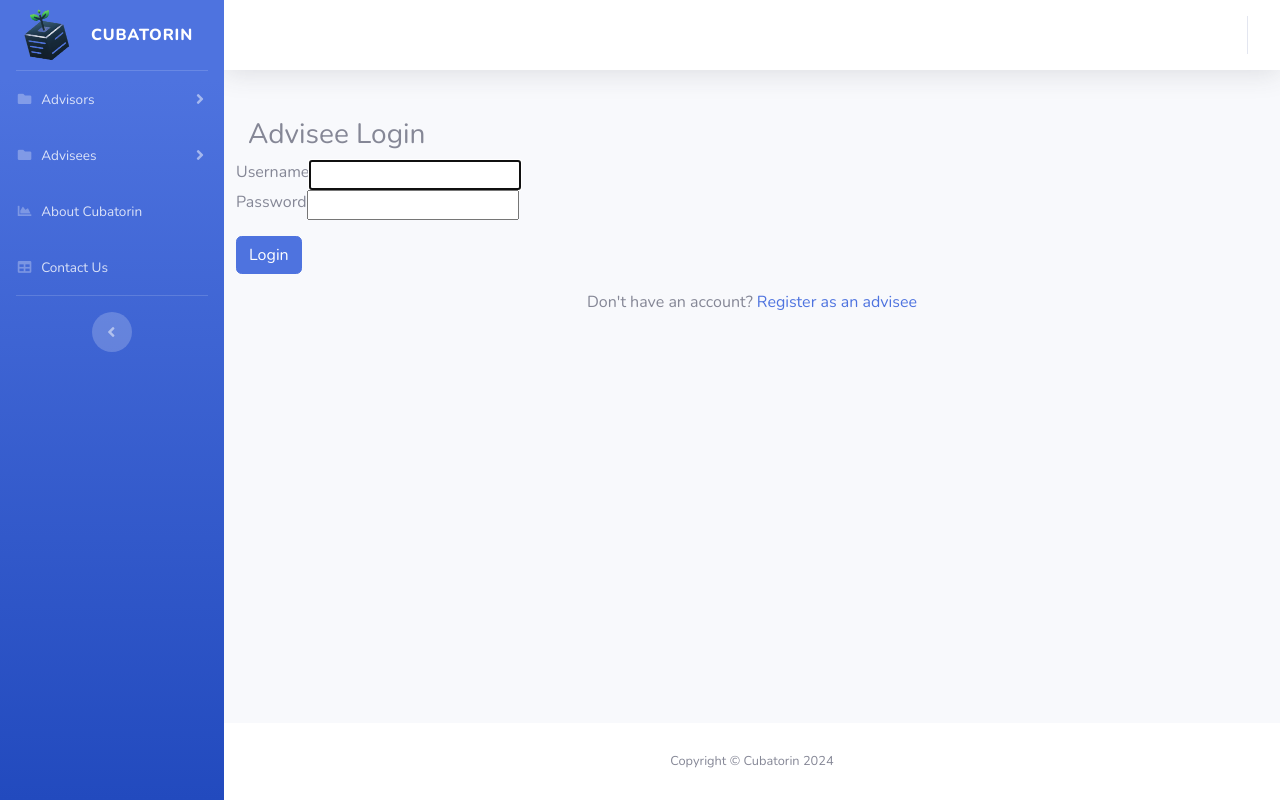
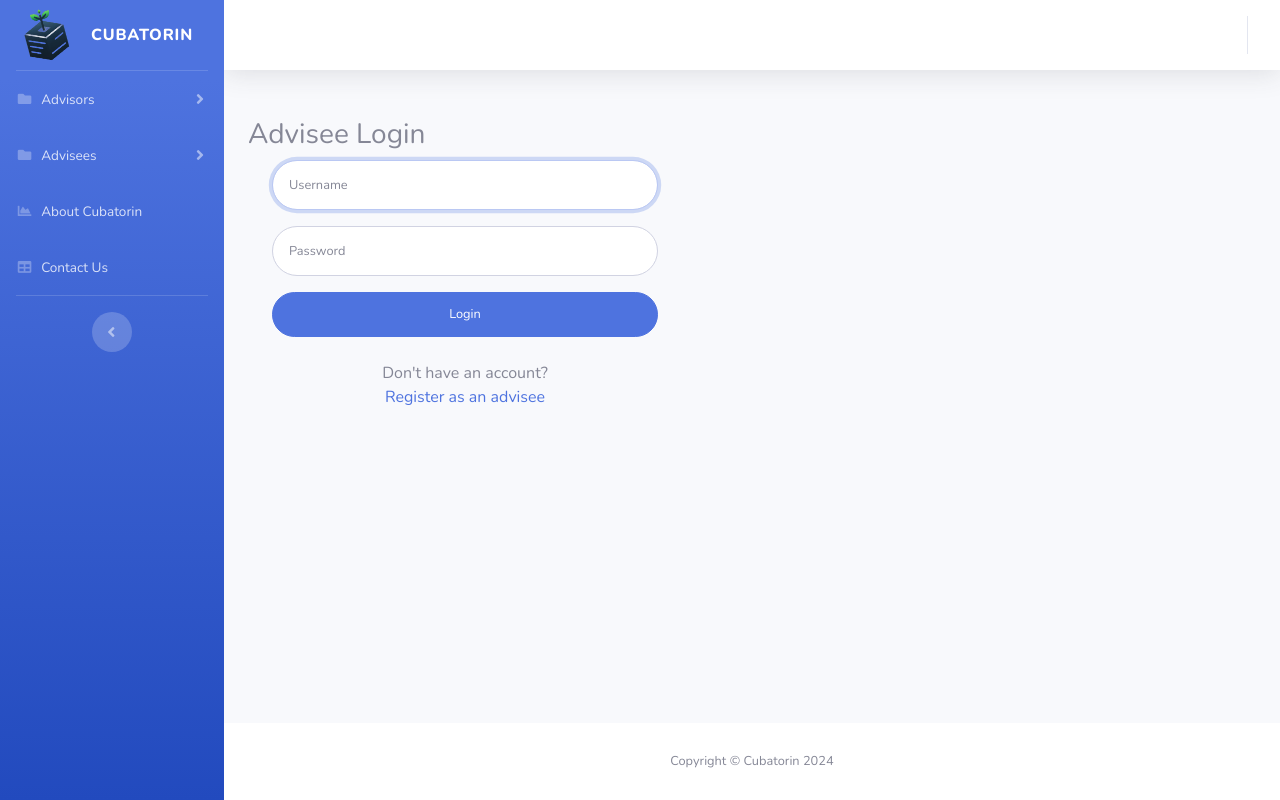
Before and after one commit to Lajellu/cubatorin-bse, a Django app: page /advisee/login/ in a window 1280 px wide. Run offline with Django 5.2, Linux system fonts and the light colour scheme; parts of the project's set-up code (start-up, migrations or seed data) failed here and were passed over; some libraries are stand-ins or nearby versions.

Commit message:
styled advisor and advisee login pages.

```diff
--- a/templates/advisee/login.html
+++ b/templates/advisee/login.html
@@ -1,29 +1,55 @@
 {% extends 'base.html' %}
+
 {% block content %}
 <h3>Advisee Login</h3>
 
-<form method="POST" action="">
+<div class="container">
+    <div class="row">
+        <div class="col-12 col-md-8 col-lg-5">
+            <form method="POST" action="" class="user">
                 {% csrf_token %}
+                <div class="form-group">
+                    <input
+                        type="text"
+                        name="username"
+                        autofocus=""
+                        autocapitalize="none"
+                        autocomplete="username"
+                        maxlength="150"
+                        required=""
+                        id="id_username"
+                        class="form-control form-control-user"
+                        placeholder="Username"
+                    >
+                </div>
+                <div class="form-group">
+                    <input
+                        type="password"
+                        name="password"
+                        autocomplete="current-password"
+                        required=""
+                        id="id_password"
+                        class="form-control form-control-user"
+                        placeholder="Password"
+                    >
+                </div>
 
-    <div class="row">Username {{form.username}}</div>
-    <div class="row">Password {{form.password}}</div>
+                <input type="submit" value="Login" class="btn btn-primary btn-user btn-block">
 
             {% if form_errors %}
-        <div class="row" style="color:red;">{{ form_errors }}</div>
+                <div class="alert alert-danger mt-4">{{ form_errors }}</div>
             {% endif %}
 
             {% for message in messages %}
                 <p>{{message}}</p>
             {% endfor %}
 
-    <div class="row"><input type="submit" value="Login" class="btn btn-primary mt-3"></div>
+                <p class="text-center mt-4">
+                    Don't have an account? <br/>
+                    <a href="{% url 'advisee:register' %}">Register as an advisee</a>
+                </p>
             </form>
-
-<div class="row">
-    <div class="col text-center mt-3">
-        <p>
-            Don't have an account? <a href="{% url 'advisee:register' %}">Register as an advisee</a>
-        </p>
+        </div>
     </div>
 </div>
 {% endblock %}
```
Also changed, not shown: templates/advisor/login.html (+37 -11 lines). Lines whose indentation alone changed are shown as unchanged.
